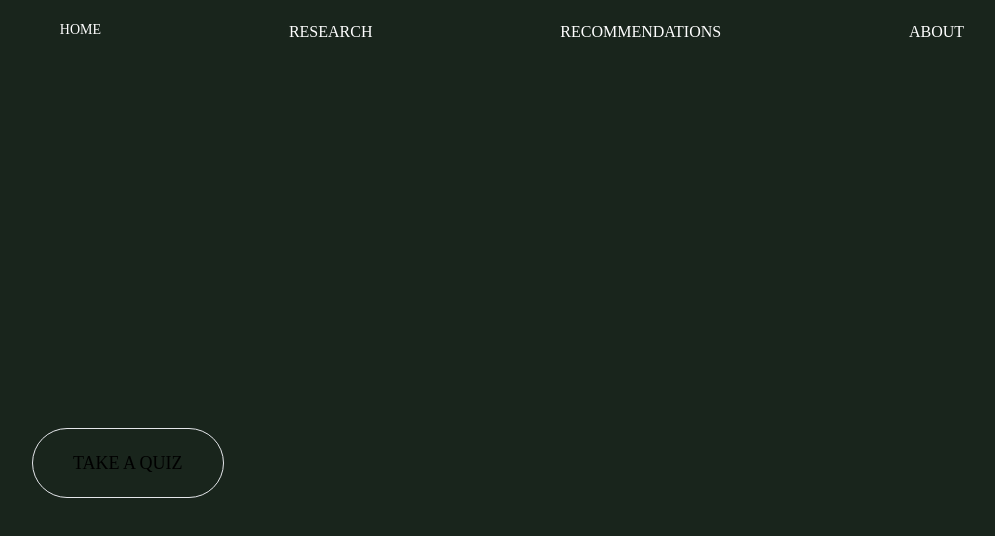
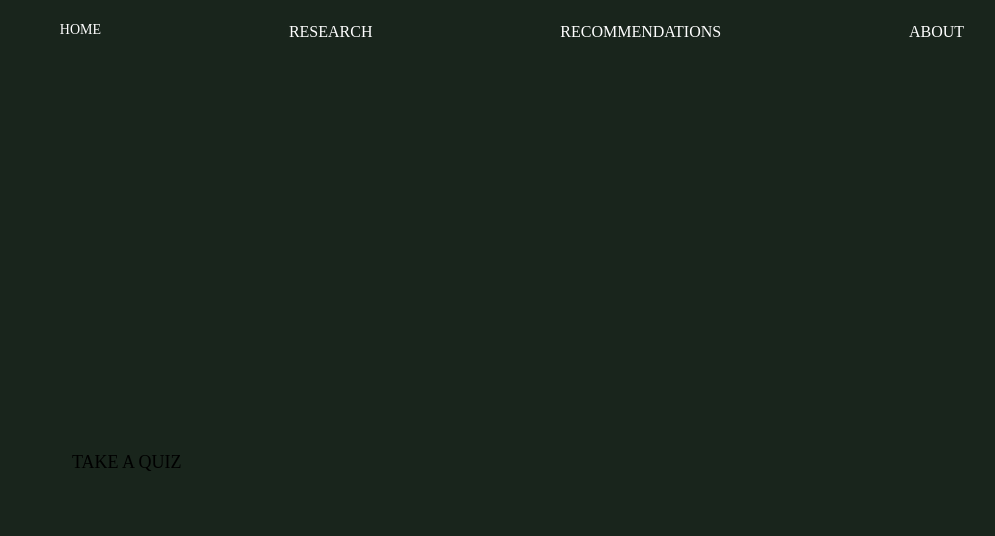
Before and after one commit to Zohaib2421/noorish, a React (Create React App) app: page / in a window 1280 px wide. Shown: the top 536 px of the page, without its empty margins (128-1123 px from the left). Built offline with nearby package versions, Linux system fonts and the light colour scheme.

Commit message:
conditional if the border props should be included in the classname so that they can be added for tailwind styling.

```diff
--- a/src/components/noorishButton.jsx
+++ b/src/components/noorishButton.jsx
@@ -1,10 +1,10 @@
 import React from 'react';
 
-export default function NoorishButton({ text, link, textColor, backgroundColor, borderColor, borderStrength }) {
+export default function NoorishButton({ text, link, textColor, backgroundColor, borderColor = 'none', borderStrength = 'none' }) {
     const handleClick = () => { window.location.href = link }
-
+    const border = borderStrength === 'none' ? '' : `${borderStrength} solid ${borderColor}`
     return (
-        <button className={`flex rounded-full text-lg ml-40 mt-96 font-outfit font-medium bg-${backgroundColor} text-${textColor} px-10 py-5 border`}
+        <button className={`flex rounded-full text-lg ml-40 mt-96 font-outfit font-medium bg-${backgroundColor} text-${textColor} px-10 py-5`}
         onClick={handleClick}> {text} </button>
     )
 }
```
